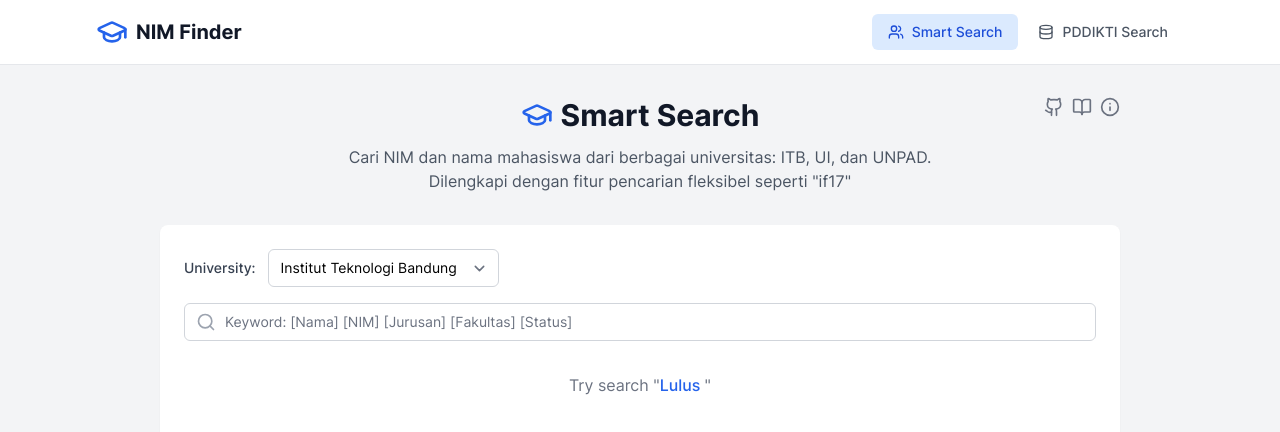
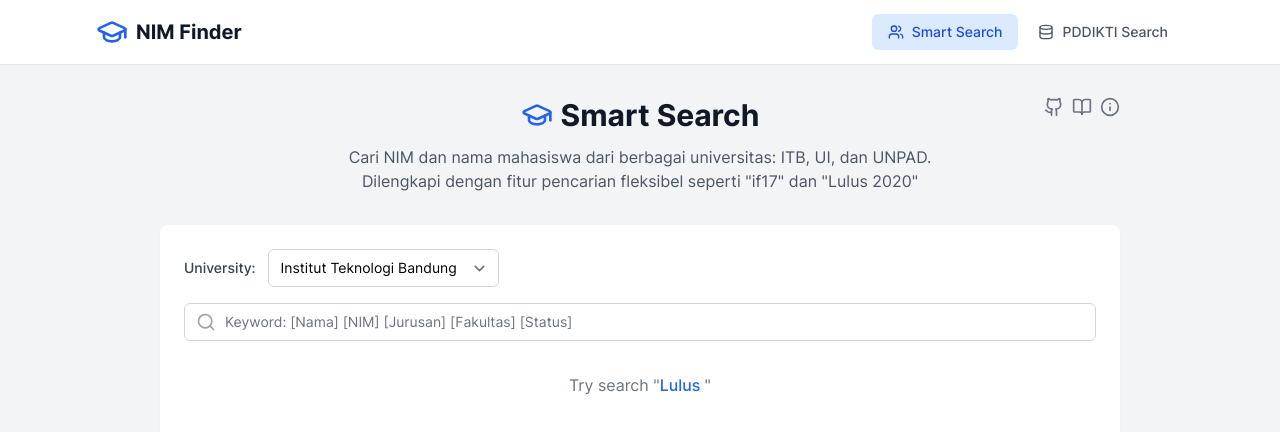
Before and after one commit to hendpraz/nim-finder-hendpraz, a Next.js app: page / in a window 1280 px wide. Shown: the top 432 px of the page. Built offline with nearby package versions, Linux system fonts and the light colour scheme.

Commit message:
feat: update undur diri status

```diff
--- a/src/app/page.tsx
+++ b/src/app/page.tsx
@@ -123,7 +123,8 @@
               dan UNPAD.
             </p>
             <p className='text-gray-600'>
-              Dilengkapi dengan fitur pencarian fleksibel seperti "if17"
+              Dilengkapi dengan fitur pencarian fleksibel seperti "if17" dan
+              "Lulus 2020"
             </p>
           </div>
 
--- a/src/components/StudentsTable.tsx
+++ b/src/components/StudentsTable.tsx
@@ -126,6 +126,16 @@
     );
   }
 
+  const getStudentStatus = (status: string) => {
+    if (status?.toLowerCase().includes('undur')) {
+      const statusSplit = status.split('-');
+
+      return 'Pengunduran-' + statusSplit[1];
+    }
+
+    return status;
+  };
+
   return (
     <>
       <SearchResultsInfo
@@ -182,7 +192,7 @@
                   </td>
                 )}
                 <td className='px-6 py-4 text-sm text-gray-500'>
-                  {student.status}
+                  {getStudentStatus(student.status)}
                 </td>
               </tr>
             ))}
```
